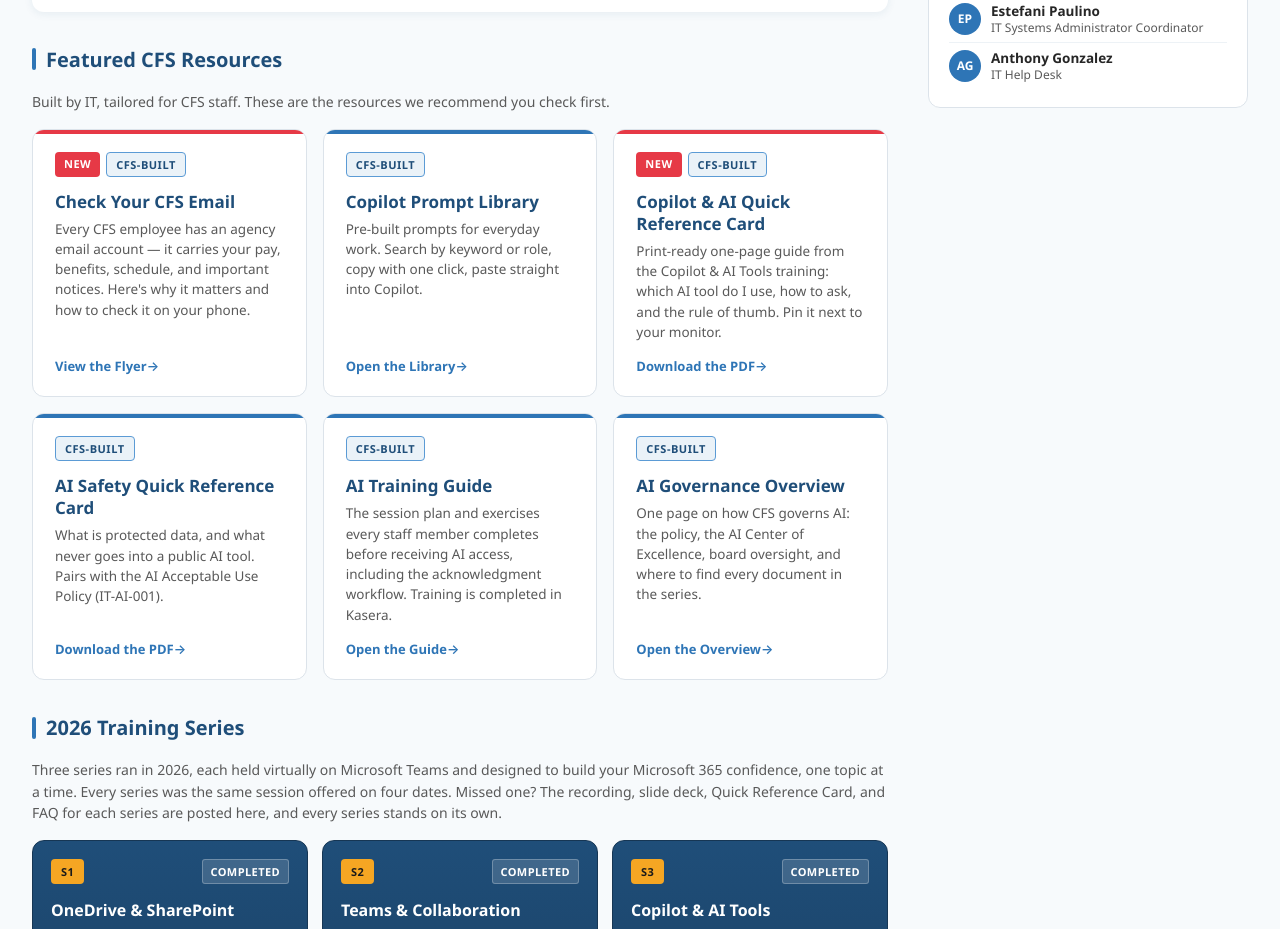
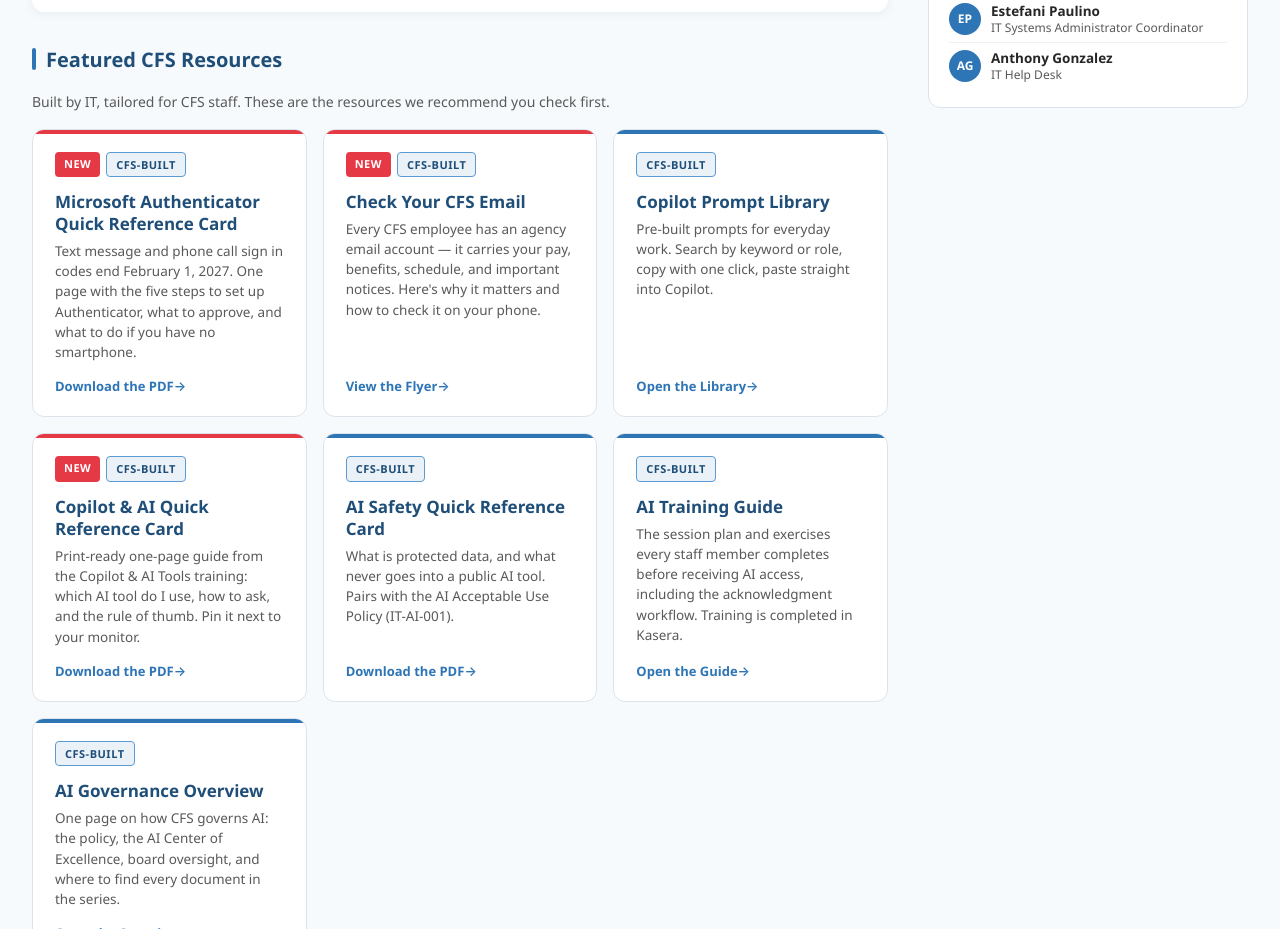
Before and after one commit to jnoriega-cfs/cfs-intranet-tools, a plain HTML site: page it-help.html in a window 1280 px wide. Shown: the part 775-1704 px from the top of the page. Drawn offline with Linux system fonts and the light colour scheme.

Commit message:
Add files via upload

```diff
--- a/it-help.html
+++ b/it-help.html
@@ -840,6 +840,18 @@
     <p class="section-sub">Built by IT, tailored for CFS staff. These are the resources we recommend you check first.</p>
 
     <div class="featured">
+      <!-- Microsoft Authenticator QRC (added 11/9/2026 with Tech Minute #21; text and call sign in codes end Feb 1, 2027) -->
+      <a class="feature-card featured-new" href="https://jnoriega-cfs.github.io/cfs-intranet-tools/CFS-QRC-Microsoft-Authenticator.pdf" target="_blank" rel="noopener noreferrer">
+        <div class="top-band"></div>
+        <div class="badges">
+          <span class="badge badge-new">New</span>
+          <span class="badge badge-cfs">CFS-Built</span>
+        </div>
+        <h3 class="feature-title">Microsoft Authenticator Quick Reference Card</h3>
+        <p class="feature-desc">Text message and phone call sign in codes end February 1, 2027. One page with the five steps to set up Authenticator, what to approve, and what to do if you have no smartphone.</p>
+        <span class="feature-cta">Download the PDF</span>
+      </a>
+
       <a class="feature-card featured-new" href="https://jnoriega-cfs.github.io/cfs-intranet-tools/CFS-Email-Flyer-DSP.pdf" target="_blank" rel="noopener noreferrer">
         <div class="top-band"></div>
         <div class="badges">
```
